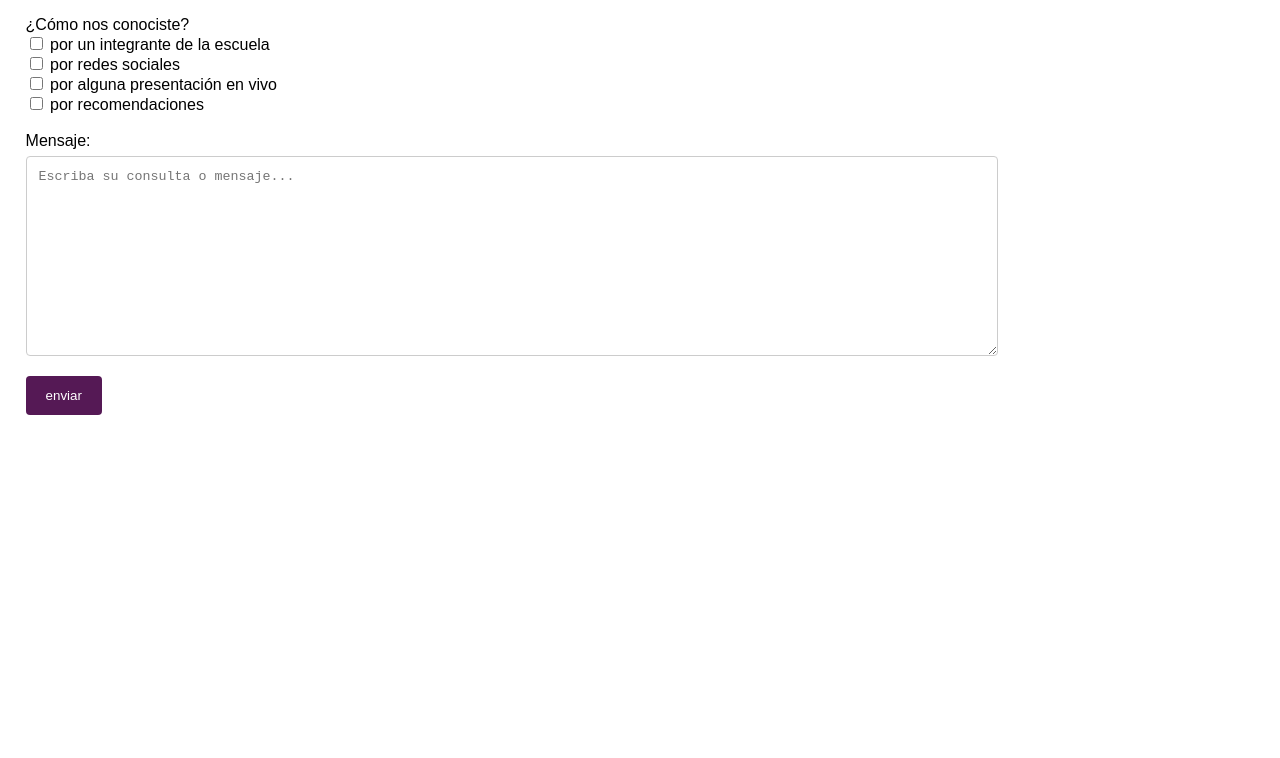
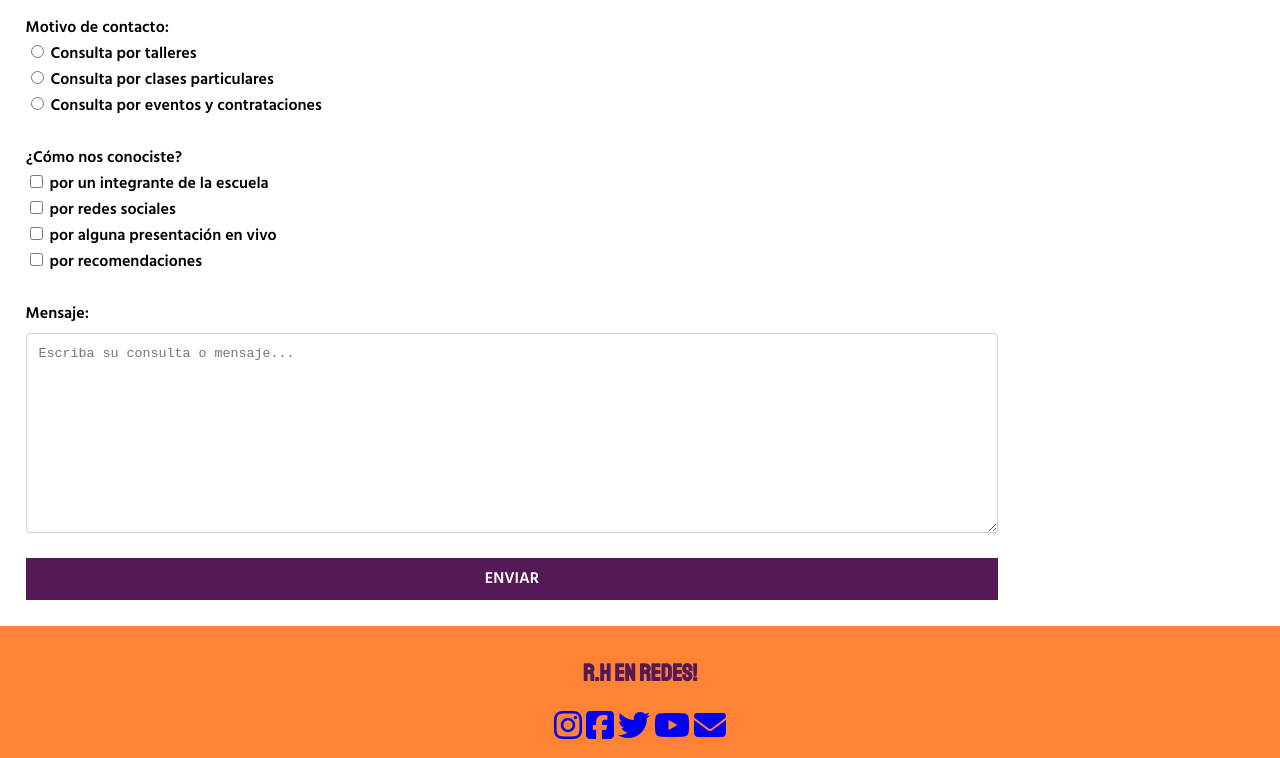
Before and after one commit to florfrioli/webrumbohorizonte, a plain HTML site: page contacto.html in a window 1280 px wide. Shown: the part 1033-1791 px from the top of the page. Before the commit the page ends 1473 px from the top, so only its background shows below. Drawn offline with Linux system fonts and the light colour scheme; a web font is replaced by a local one.

Commit message:
contacto

```diff
--- a/contacto.html
+++ b/contacto.html
@@ -5,14 +5,14 @@
     <meta name="viewport" content="width=device-width, initial-scale=1.0">
     <link rel="shortcut icon" href="img/ic_tambor.png"type="image/x-icon">
     <link rel="stylesheet" href="css/rumboStyles.css">
-    <link href="https://fonts.googleapis.com/css2?family=Cabin&family=Staatliches&display=swap" rel="stylesheet">
+    <link href="https://fonts.googleapis.com/css2?family=Hind:wght@400;600&family=Ribeye&family=Staatliches&display=swap" rel="stylesheet">
     <script src="https://kit.fontawesome.com/577ebe0b70.js" crossorigin="anonymous"></script>
     <title>Rumbo Horizonte | Contacto </title>
 </head>
 <body>
     <!-- Header -->
     <div class="header">
-        <img src="img/logohead.png" alt="logo header" class="logo_encabezado">
+        <img src="img/logohead2.png" alt="logo header" class="logo_encabezado">
     </div>
 
     <div class="navbar">
@@ -23,10 +23,10 @@
         <a href="nosotros.html#ubicacion"> Ubicación</a>
         <a href="contacto.html">Contacto </a>
     </div>
+
     <div>
-
         <form action="show_data.php" target="_blank">
-            <h3>Comunicate con nosotros!</h3>
+        <h2 style="text-align: center;">Comunicate con nosotros!</h2>
             <label for="firstname">Nombre: </label>
             <input type="text" name="firstname" id="nombre" placeholder="Ingrese su nombre..." required> <br><br>
             <label for="lastname">Apellido: </label>
@@ -49,10 +49,18 @@
             <input type="checkbox" name="llegada" value="recomendaciones"><label> por recomendaciones </label><br><br>
             <label for="mensaje">Mensaje:</label><br>
             <textarea name="mensaje" id="mensaje" required placeholder="Escriba su consulta o mensaje..." style="height:200px"></textarea> <br>
-        <input type="submit" value="enviar">
+            <input type="submit" value="enviar" class="button">
         </form>
     </div>
-
+<!-- Footer -->
+<div class="footer">
+    <h2>R.H en redes!</h2>
+      <a href="https://instagram.com/rumbohorizontepercu" target="_blank"><i class="fa fa-instagram" aria-hidden="true"></i></a>
+      <a href="https://www.facebook.com/rumbohorizontepercu" target="_blank"><i class="fa fa-facebook-square" aria-hidden="true"></i></a>
+      <a href="https://twitter.com/rhpercu" target="_blank"><i class="fa fa-twitter" aria-hidden="true"></i></a>
+      <a href="https://www.youtube.com/channel/UC31Iy1kJJ4rLXTEXjLG8rFQ" target="_blank"><i class="fa fa-youtube" aria-hidden="true"></i></a>
+      <a href="mailto:rumbohorizonte@gmail.com" target="_blank"><i class="fa fa-envelope" aria-hidden="true"></i></a>
+</div>
 
 </body>
 </html>
--- a/css/rumboStyles.css
+++ b/css/rumboStyles.css
@@ -195,7 +195,7 @@ body {
   font-weight: bold;
 }
 
-.button {
+.button{
   border: none;
   outline: 0;
   display: inline-block;
@@ -380,6 +380,8 @@ th{
 form{
   width: 80%;
   padding: 2%;
+  font-family: 'Hind';
+  font-weight: bold;
 }
 
 input[type=text], select, textarea, input[type=email], input[type="tel"] {
@@ -393,24 +395,14 @@ input[type=text], select, textarea, input[type=email], input[type="tel"] {
   resize: vertical;
 }
 
-input[type=submit] {
-  background-color: #551955;
-  color: white;
-  padding: 12px 20px;
-  border: none;
-  border-radius: 4px;
-  cursor: pointer;
-}
-
-
-input[type=submit]:hover {
-  background-color: #FE8335;
-}
-
 .container {
   border-radius: 5px;
   background-color: #f2f2f2;
   padding: 20px;
+}
+
+input:focus{
+  border:#FE8335 4px solid;
 }
 
 
```
Lines whose indentation alone changed are shown as unchanged.
